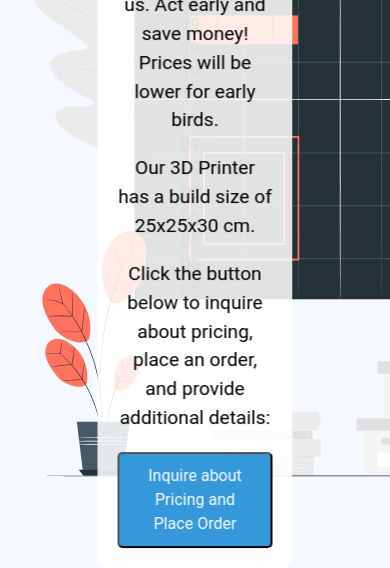
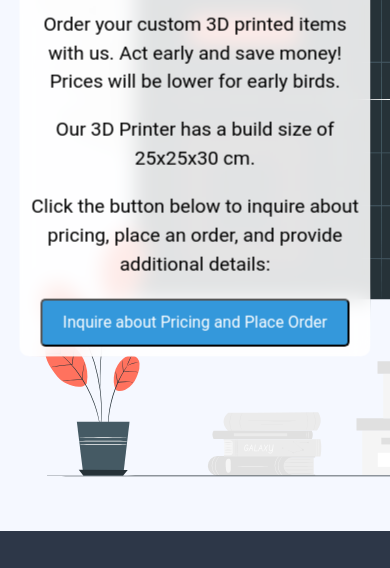
Before and after one commit to Vikasana-PU/printing, a plain HTML site: page index.html in a window 390 px wide. Shown: the part 313-881 px from the top of the page. After the commit the page ends 844 px from the top, so only its background shows below. Drawn offline with Linux system fonts and the light colour scheme.

Commit message:
Update styles.css

```diff
--- a/styles.css
+++ b/styles.css
@@ -91,9 +91,215 @@ body {
   top: 50%;
   left: 50%;
   transform: translate(-50%, -50%);
-  padding: 20px;
+  padding: 10px;
+  width: 90%;
   background-color: rgba(255, 255, 255, 0.863); /* Semi-transparent white background */
   border-radius: 10px; /* Add rounded corners */
   -webkit-backdrop-filter: blur(10px);
           backdrop-filter: blur(10px); /* Frosted glass effect */
+}
+
+/* Flip CLock */
+html {
+  box-sizing: border-box;
+  background-color: #2d3748;
+}
+
+.flipclock {
+  display: flex;
+  justify-content: center;
+  padding: 40px;
+  box-sizing: border-box;
+}
+
+.flipclock * {
+  box-sizing: inherit;
+}
+
+.leaf {
+  display: flex;
+  flex-direction: column;
+  margin: 0 4px;
+  perspective: 300px;
+}
+
+.leaf::after {
+  content: attr(data-label);
+  position: absolute;
+  top: 100%;
+  left: 50%;
+  margin-top: 8px;
+  transform: translateX(-10%);
+  color: #f2f2f2;
+  font-size: 14px;
+  font-weight: 400;
+  text-transform: uppercase;
+  opacity: 0.5;
+}
+
+.top,
+.bottom,
+.leaf-front,
+.leaf-back {
+  position: relative;
+  display: block;
+  height: 64px;
+  width: 120px;
+  background-color: #f2f2f2;
+  color: #2d3748;
+  overflow: hidden;
+  border-color: #2d3748;
+}
+.top span,
+.bottom span,
+.leaf-front span,
+.leaf-back span {
+  position: absolute;
+  left: 50%;
+  width: 100%;
+  height: 128px;
+  text-align: center;
+  font-family: "Impact", sans serif;
+  font-size: 80px;
+  line-height: 128px;
+  transform: translateX(-50%);
+}
+
+.leaf._3-digits .top,
+.leaf._3-digits .bottom,
+.leaf._3-digits .leaf-front,
+.leaf._3-digits .leaf-back {
+  width: 148px;
+}
+
+.top,
+.leaf-front {
+  border-top-left-radius: 6px;
+  border-top-right-radius: 6px;
+  margin-bottom: 1px;
+  border-bottom-style: solid;
+  border-bottom-width: 1px;
+}
+.top span,
+.leaf-front span {
+  top: 0;
+}
+
+.leaf-front {
+  position: absolute;
+  z-index: 10;
+}
+
+.bottom,
+.leaf-back {
+  border-bottom-left-radius: 6px;
+  border-bottom-right-radius: 6px;
+  border-top-style: solid;
+  border-top-width: 1px;
+}
+.bottom span,
+.leaf-back span {
+  bottom: 0;
+}
+
+.leaf-back {
+  position: absolute;
+  top: 64px;
+  z-index: 10;
+}
+
+@media screen and (max-width: 600px) {
+  .flipclock {
+    padding: 6.6666666667vw;
+  }
+  .leaf {
+    margin: 0 0.6666666667vw;
+  }
+  .leaf::after {
+    margin-top: 1.3333333333vw;
+    font-size: 2.3333333333vw;
+  }
+  .top,
+  .bottom,
+  .leaf-front,
+  .leaf-back {
+    height: 10.6666666667vw;
+    width: 20vw;
+  }
+  .top span,
+  .bottom span,
+  .leaf-front span,
+  .leaf-back span {
+    height: 21.3333333333vw;
+    font-size: 13.3333333333vw;
+    line-height: 21.3333333333vw;
+  }
+  .leaf._3-digits .top,
+  .leaf._3-digits .bottom,
+  .leaf._3-digits .leaf-front,
+  .leaf._3-digits .leaf-back {
+    width: 24.6666666667vw;
+  }
+  .top,
+  .leaf-front {
+    border-top-left-radius: 1vw;
+    border-top-right-radius: 1vw;
+  }
+  .bottom,
+  .leaf-back {
+    border-bottom-left-radius: 1vw;
+    border-bottom-right-radius: 1vw;
+  }
+  .leaf-back {
+    top: 10.6666666667vw;
+  }
+}
+.leaf-front {
+  transform-origin: bottom center;
+  transform: rotateX(0deg);
+  transform-style: preserve-3d;
+  transition-delay: 0.3s;
+}
+
+.leaf-back {
+  transform-origin: top center;
+  transform: rotateX(90deg);
+  transform-style: preserve-3d;
+  transition-delay: 0s;
+}
+
+.bottom::before {
+  content: "";
+  display: block;
+  position: absolute;
+  top: 0;
+  left: 0;
+  width: 100%;
+  height: 0%;
+  background: rgb(0, 0, 0);
+  background: linear-gradient(180deg, rgba(0, 0, 0, 0.8) 0%, rgba(0, 0, 0, 0) 100%);
+  filter: blur(10px);
+}
+
+.flip .leaf-front {
+  transform: rotateX(-90deg);
+  transition: transform 0.3s ease-in, background-color 0.3s ease-in, color 0.3s ease-in;
+  transition-delay: 0s;
+  color: black;
+  background-color: #737373;
+}
+.flip .leaf-back {
+  transform: rotateX(0deg);
+  transition: transform 0.3s ease-in, background-color 0.3s ease-in, color 0.3s ease-in;
+  transition-delay: 0.3s;
+}
+.flip .bottom::before {
+  transition: height 0.3s ease-in-out;
+  transition-delay: 0.15s;
+  height: 100%;
+}
+
+.clock {
+  position: fixed;
+  top: 0%;
 }/*# sourceMappingURL=styles.css.map */
```
